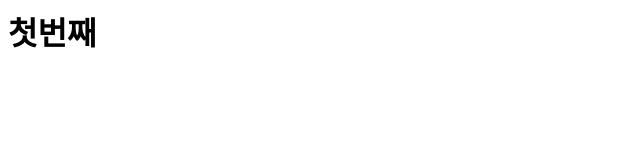
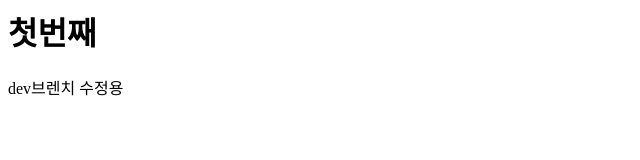
Before and after one commit to pyt55/test, a plain HTML site: page index.html in a window 1280 px wide. Shown: the whole page, without its empty margins (0-640 px from the left). Drawn offline with Linux system fonts and the light colour scheme.

Commit message:
branch commit

```diff
--- a/index.html
+++ b/index.html
@@ -1,5 +1,6 @@
 <html>
 <body>
 <h1>첫번째</h1>
+<p>dev브렌치 수정용</p>
 </body>
 </html>
```
